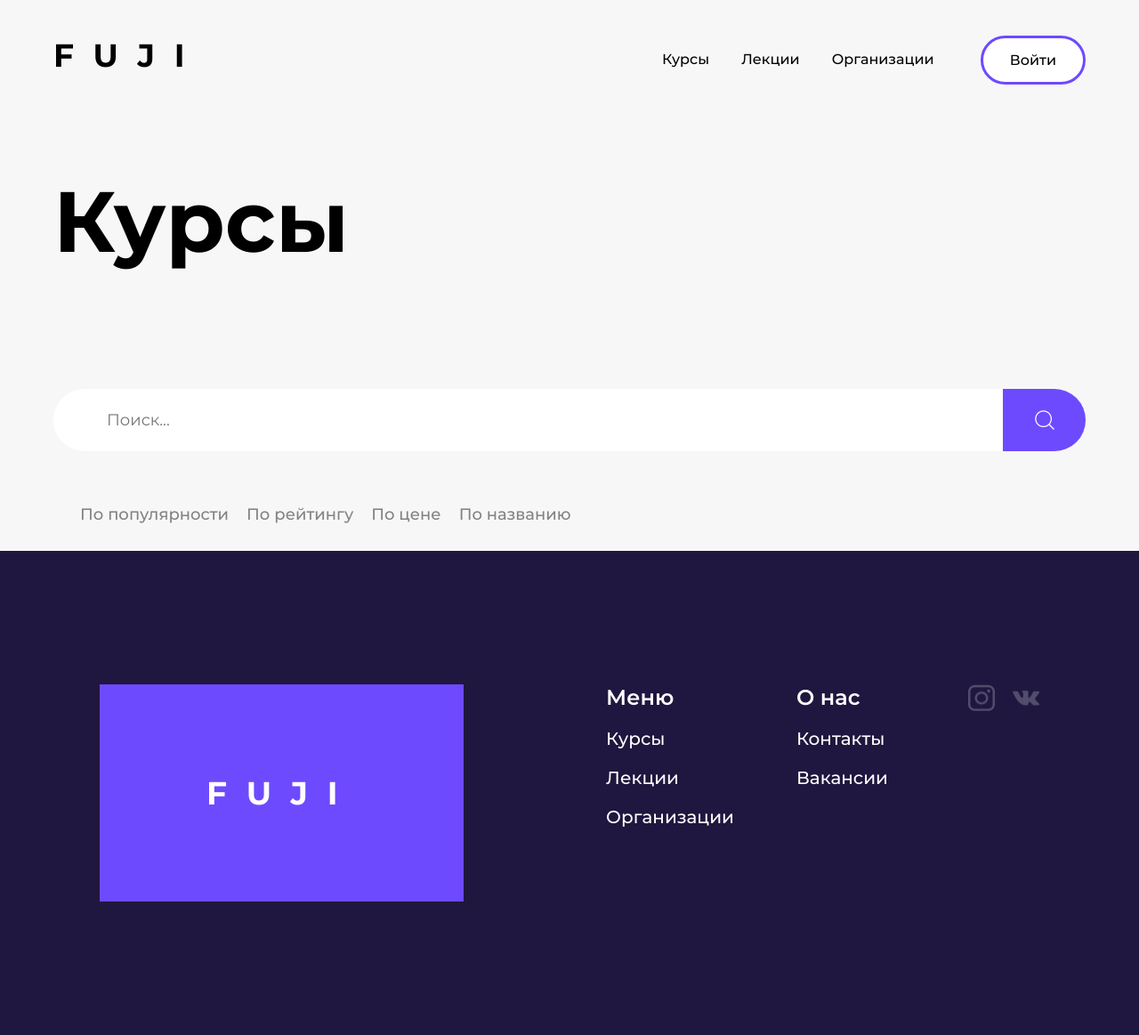
After one commit to dmakger/FujiApi, a Django app: page /course/ in a window 1280 px wide. The commit adds this page. Shown: the whole page at 89% size. Run offline with Django 4.2, Linux system fonts and the light colour scheme.

Commit message:
Сделал часть дизайна страницы с курсами

```diff
--- a/fuji/frontend/static/css/base.css
+++ b/fuji/frontend/static/css/base.css
@@ -37,7 +37,7 @@ h6 {font-size: 24px;}
 
 p._big_ {font-size: 24px;}
 p {font-size: 20px;}
-p._middle_ {font-size: 20px;}
+p._middle_ {font-size: 18px;}
 p._small_ {font-size: 16px;}
 p._title_ {
     font-family: 'Montserrat-SemiBold', sans-serif;
@@ -110,7 +110,7 @@ header a.signin {
 
 header a.signin:hover{
     border: #fff 3px solid;
-    transition-duration: .1s;
+    transition-duration: .3s;
 }
 
 /*-----------------*/
--- /dev/null
+++ b/fuji/frontend/static/css/course.css
@@ -0,0 +1,86 @@
+body {
+    background-color: #F7F7F8;
+}
+
+header .navigation a.menu {
+    border-bottom: #F7F7F8 2px solid;
+}
+
+header .navigation a.menu:hover {
+    border-bottom: #6E4AFF 2px solid;
+}
+
+header a.signin:hover {
+    background-color: #6E4AFF;
+    color: #fff;
+    transition-duration: .3s;
+    border: #6E4AFF 3px solid;
+}
+
+.content {
+    flex-direction: column;
+}
+
+h1.title {
+    margin-top: 100px;
+    margin-bottom: 130px;
+}
+
+.search form {
+    width: 100%;
+}
+
+.search input[name='q'] {
+    width: 92%;
+    font-size: 18px;
+    font-family: 'Montserrat';
+    padding: 24px 10px 24px 60px;
+    background-color: #fff;
+    border-radius: 40px 0 0 40px;
+    border: white 0px solid;
+    outline:none;
+}
+
+.search__send {
+    background-color: #fff;
+    width: 8%;
+    height: 70px;
+    float: right;
+    border-radius: 0 40px 40px 0;
+    margin-bottom: 60px;
+    /* background-color: #1F17s3F; */
+    background-color: #6E4AFF;
+}
+
+/* .search__send:hover {
+    background-color: #1F173F;
+}
+
+.search__send:hover + input[type='submit'] {
+    background-image: url(../img/search__white.png);
+} */
+
+.search input[type='submit'] {
+    width: 100%;
+    height: 100%;
+    border: none;
+    /* border-left: #F7F7F8 1px solid; */
+    background: url(../img/search__white.png) no-repeat 50% 50%;
+    /* background: url(../img/search__black.png) no-repeat 50% 50%; */
+}
+
+#sorting {
+    display: flex;
+    margin-left: 30px;
+    color: #828282;
+    margin-bottom: 30px;
+}
+
+#sorting span {
+    margin-right: 20px;
+    cursor: pointer;
+}
+
+#sorting span img {
+    display: none;
+}
--- a/fuji/frontend/static/css/home.css
+++ b/fuji/frontend/static/css/home.css
@@ -65,8 +65,6 @@ header a {
 }
 
 .card:hover {
-    /* padding-left: 100px; */
-    /* padding: 110px 140px 100px; */
     transform: scale(1.05);
 }
 
--- a/fuji/frontend/templates/frontend/block/footer.html
+++ b/fuji/frontend/templates/frontend/block/footer.html
@@ -6,7 +6,7 @@
 
         <div class="column menu">
             <a href="/" class="title"><p class="_title_">Меню</p></a>
-            <a href="/" class="course"><p>Курсы</p></a>
+            <a href="course" class="course"><p>Курсы</p></a>
             <a href="/" class="lecture"><p>Лекции</p></a>
             <a href="/" class="organization"><p>Организации</p></a>
         </div>
--- a/fuji/frontend/templates/frontend/block/header.html
+++ b/fuji/frontend/templates/frontend/block/header.html
@@ -3,7 +3,7 @@
         <a href="/" class="logo">FUJI</a>
 
         <div class="navigation">
-            <a href="/" class="navigation__course menu">Курсы</a>
+            <a href="course" class="navigation__course menu">Курсы</a>
             <a href="/" class="navigation__lecture menu">Лекции</a>
             <a href="/" class="navigation__organization menu">Организации</a>
         </div>
--- /dev/null
+++ b/fuji/frontend/templates/frontend/course.html
@@ -0,0 +1,66 @@
+  {% extends './base.html' %}
+{% load static %}
+
+{% block title %} Fuji - правильно произносить "Фудзи" {% endblock %}
+
+{% block header %}
+  {% include './block/header.html' %}
+{% endblock %}
+
+{% block body %}
+  <div class="block1">
+    <div class="fixed-container">
+      <div class="content">
+        <h1 class="title">Курсы</h1>
+
+        <div class="search">
+          <form action="" method="get">
+            <input name="q" type="search" placeholder="Поиск...">
+            <div class="search__send">
+              <input type="submit" value="">
+            </div>
+          </form>
+        </div>
+      </div>
+    </div>
+  </div>
+  <div class="block2">
+    <div class="fixed-container">
+      <div class="content">
+        <div id="sorting">
+          <span>
+            <p class="_middle_" id="sorting__popular">По популярности</p>
+            <img src="" alt="">
+          </span>
+          <span>
+            <p class="_middle_" id="sorting__raiting">По рейтингу</p>
+            <img src="" alt="">
+          </span>
+          <span>
+            <p class="_middle_" id="sorting__price">По цене</p>
+            <img src="" alt="">
+          </span>
+          <span>
+            <p class="_middle_" id="sorting__name">По названию</p>
+            <img src="" alt="">
+          </span>
+        </div>
+        <div id="courses">
+          <div class="course"></div>
+        </div>
+        <div id="filter">
+
+        </div>
+      </div>
+    </div>
+  </div>
+{% endblock %}
+
+{% block footer %}
+  {% include './block/footer.html' %}
+{% endblock %}
+
+{% block css %}
+  {{ block.super }}
+  <link rel="stylesheet" href="{% static './css/course.css' %}">
+{% endblock %}
--- a/fuji/frontend/templates/frontend/home.html
+++ b/fuji/frontend/templates/frontend/home.html
@@ -32,7 +32,7 @@
                 <h5>Курсы</h5>
                 <p class="description">Серия из лекций позволяющая изучить какой-либо предмет или обучиться навыку</p>
                 <div class="button">
-                  <a href="/" class="button">Перейти</a>
+                  <a href="course" class="button">Перейти</a>
                 </div>
               </div>
 
--- a/fuji/frontend/urls.py
+++ b/fuji/frontend/urls.py
@@ -1,7 +1,8 @@
 from django.urls import path
 
-from .views import MainView
+from .views import MainView, CourseView
 
 urlpatterns = [
     path('', MainView.as_view(), name='home'),
+    path('course/', CourseView.as_view(), name='course')
 ]
--- a/fuji/frontend/views.py
+++ b/fuji/frontend/views.py
@@ -10,3 +10,11 @@ class MainView(View):
             request,
             'frontend/home.html'
         )
+
+
+class CourseView(View):
+    def get(self, request, *args, **kwargs):
+        return render(
+            request,
+            'frontend/course.html'
+        )
--- a/fuji/fuji/settings.py
+++ b/fuji/fuji/settings.py
@@ -127,3 +127,5 @@ STATIC_ROOT = os.path.join(BASE_DIR, 'static')
 # https://docs.djangoproject.com/en/4.0/ref/settings/#default-auto-field
 
 DEFAULT_AUTO_FIELD = 'django.db.models.BigAutoField'
+
+LOGOUT_REDIRECT_URL = "/"
```
Also changed, not shown: fuji/frontend/templates/frontend/index.html (deleted, +0 -10 lines), fuji/frontend/static/img/search.png (added), fuji/frontend/static/img/search__black.png (added), fuji/frontend/static/img/search__white.png (added).
